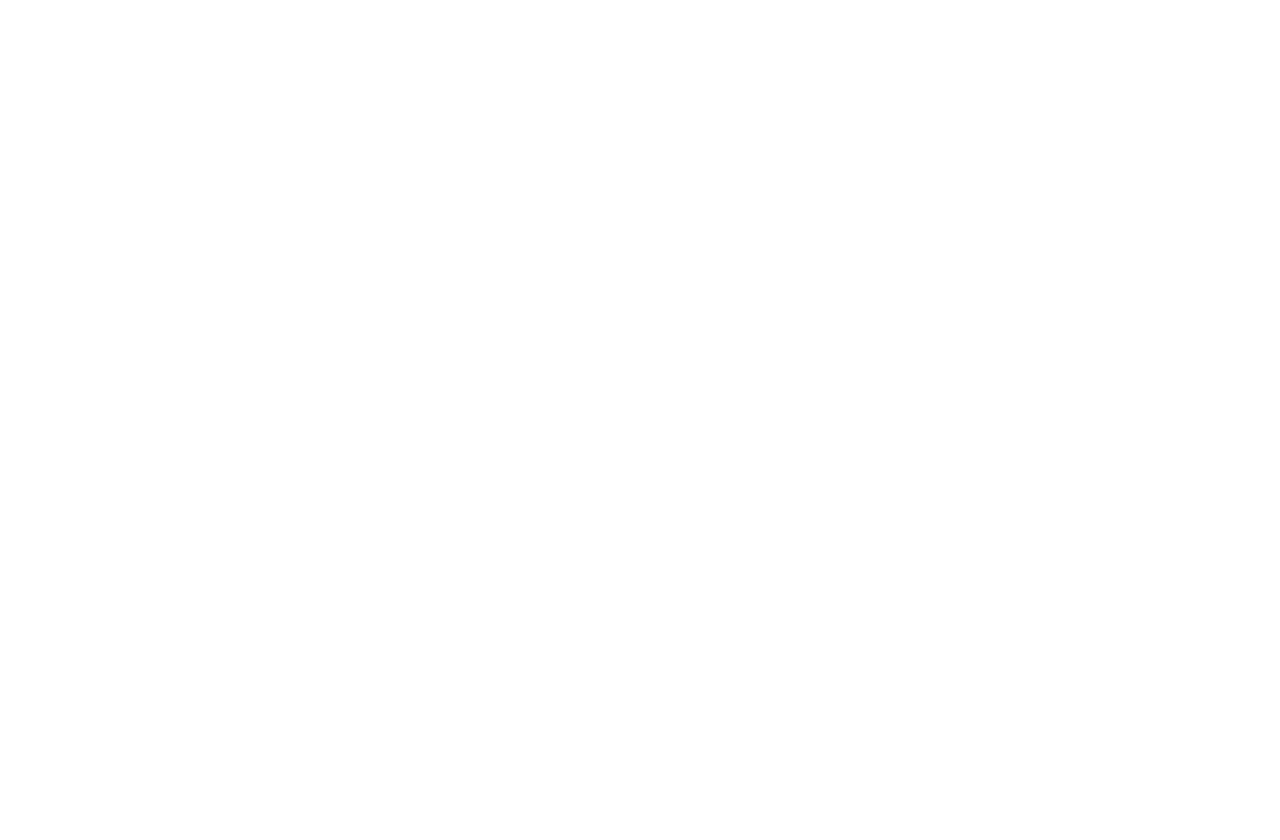
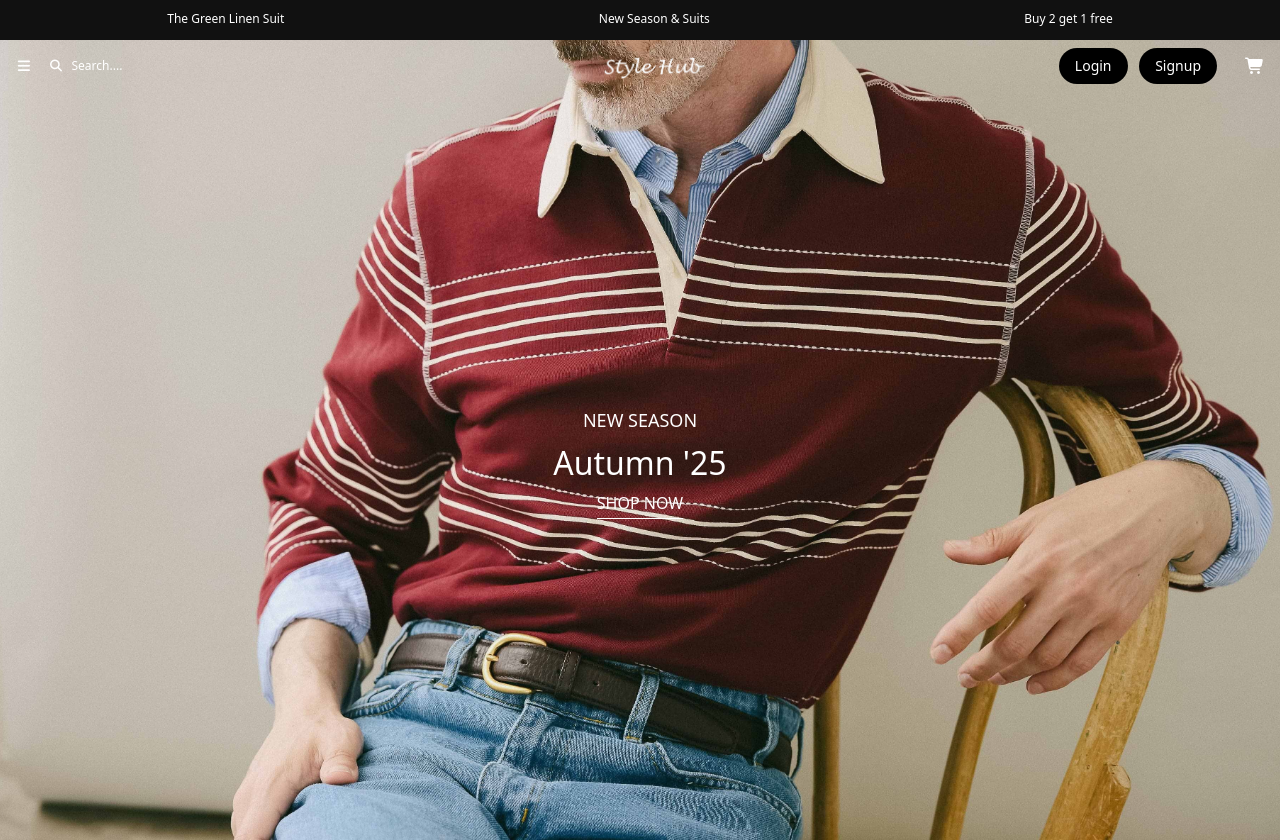
Before and after one commit to Ammar-Tehseen/E-Commerce-Project, a plain HTML site: page index.html in a window 1280 px wide. Before the commit the page ends 800 px from the top, so only its background shows below. Drawn offline with nearby package versions, Linux system fonts and the light colour scheme.

Commit message:
header nav comp new logo

```diff
--- a/index.html
+++ b/index.html
@@ -5,15 +5,72 @@
     <meta name="viewport" content="width=device-width, initial-scale=1.0">
     <title>Style Hub</title>
     <link rel="icon" type="image/png" href="images/logo/favicon.png">
+    <link rel="stylesheet" href="https://cdnjs.cloudflare.com/ajax/libs/font-awesome/7.0.0/css/all.min.css" integrity="sha512-DxV+EoADOkOygM4IR9yXP8Sb2qwgidEmeqAEmDKIOfPRQZOWbXCzLC6vjbZyy0vPisbH2SyW27+ddLVCN+OMzQ==" crossorigin="anonymous" referrerpolicy="no-referrer" />
+    <link rel="stylesheet" href="style.css">
     <script src="https://cdn.jsdelivr.net/npm/@tailwindcss/browser@4"></script>
 </head>
 <body>
 
-    <header class="w-full">
+    <!-- HEADER NAV AND HERO SECTION-->
+    <header class="w-full h-full">
+
+        <!-- This is for the top black section -->
+        <div class="top-header w-full h-10">
+            <div class="flex justify-around text-[12px] ex">
+                <div class="left">
+                    <p>The Green Linen Suit</p>
+                </div>
+
+                <div class="center">
+                    <p>New Season & Suits</p>
+                </div>
+
+                <div class="right">
+                    <p>Buy 2 get 1 free</p>
+                </div>
+            </div>
+        </div>
+        <!-- ************************************ -->
+
+        <!-- This is for the top and nav section -->
+        <div class="nav-section flex flex-col">
+
+            <div class="flex items-center justify-between text-md" id="nav-section">
+
+                <div class="right-nav flex items-center gap-4">
+                    <i class="fa-solid fa-bars text-[14px] cursor-pointer"></i>
+                    <div class="flex items-center gap-2">
+                        <i class="fa-solid fa-magnifying-glass text-[12px]"></i>
+                        <input type="text" placeholder="Search...." class="text-[12px] text-black border-none outline-none">
+                    </div>
+                </div>
+
+                <div class="center-nav">
+                    <img src="./images/logo/header-logo-white.png" alt="" class="w-[120px]">
+                </div>
+
+                <div class="left-nav flex items-center gap-5">
+                    <div class="nav-button text-sm">
+                        <button class="bg-black text-white rounded-3xl cursor-pointer">Login</button>
+                        <button  class="bg-black text-white rounded-3xl cursor-pointer">Signup</button>
+                    </div>
+                    <i class="fa-solid fa-cart-shopping"></i>
+                </div>
+
+            </div>
+
+            <div class="flex flex-1 items-center justify-center flex-col leading-[1.7]">
+                    <h3 class="text-[18px] uppercase">New Season</h3>
+                    <h1 class="text-[32px]">Autumn '25</h1>
+                    <button class="cursor-pointer border-b border-white uppercase">Shop Now</button>
+            </div>
+        </div>
+
+    </header>
+    <!-- ******************************************************* -->
 
 
 
-    </header>
 
     <script src="app.js"></script>
 </body>
--- a/style.css
+++ b/style.css
@@ -0,0 +1,47 @@
+* {
+    margin: 0;
+    padding: 0;
+    box-sizing: border-box;
+}
+
+
+:root {
+    --bg-nav: #111111;
+    --text-nav: #ffffff;
+}
+
+
+.top-header {
+    background: var(--bg-nav);
+    color: var(--text-nav);
+}
+
+.ex {
+    padding: 10px;
+}
+
+#nav-section {
+    margin: 0 15px;
+    padding-top: 8px;
+
+}
+
+
+.nav-section {
+    background-image: url(./images/hero-background/hero-bg.jpg);
+    background-position: center;
+    background-repeat: no-repeat;
+    background-size: cover;
+    height: 100vh;
+    color: var(--text-nav);
+}
+
+
+.right-nav input::placeholder {
+    color: var(--text-nav);
+}
+
+.nav-button button {
+    padding: 8px 16px;
+    margin-right: 8px;
+}
```
Also changed, not shown: images/hero-background/hero-bg.jpg (added), images/logo/header-logo-black.jpg (added), images/logo/header-logo-white.png (added), images/logo/header-logo.png (added).
